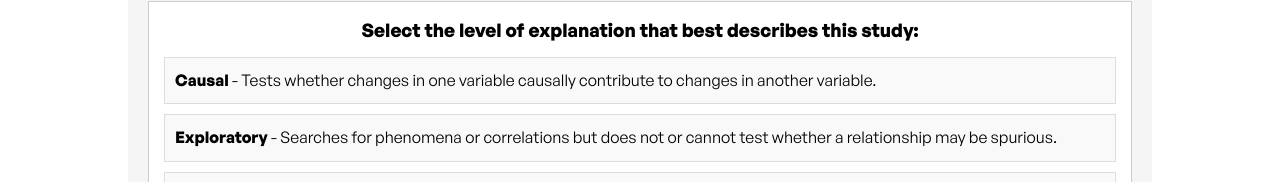
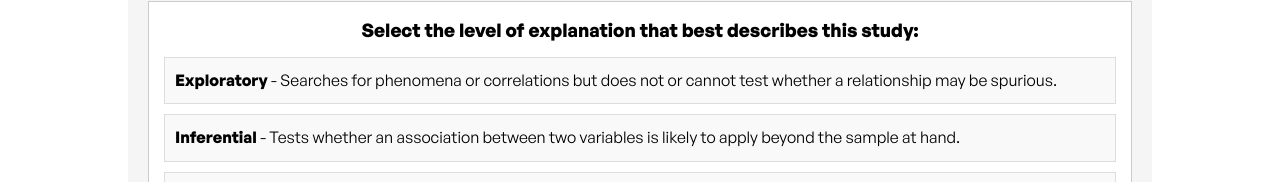
Before and after one commit to c4r-dev/jhuvt-cau-lev-exp-v0, a Next.js app: page / in a window 1280 px wide. Shown: the part 770-952 px from the top of the page. Built offline with nearby package versions, Linux system fonts and the light colour scheme.

Commit message:
adding selected options in order

```diff
--- a/app/page.tsx
+++ b/app/page.tsx
@@ -72,7 +72,7 @@ export default function Home() {
     return shuffled;
   };
 
-  const shuffledOptions = getShuffledOptions(currentQuestionIndex);
+  const shuffledOptions = selectionOptions;
 
   const handleNext = () => {
     if (selectedAnswer) {
```
